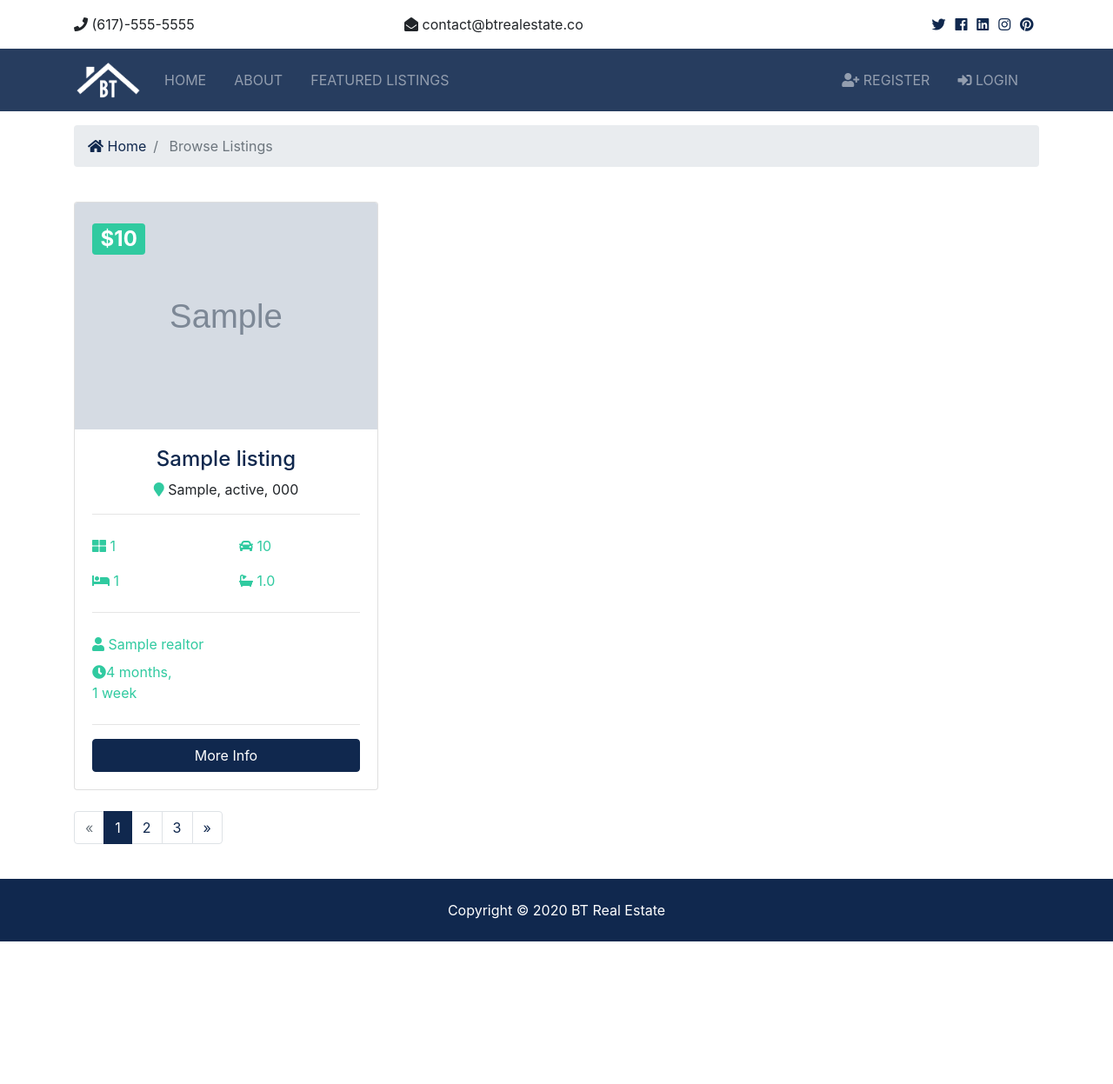
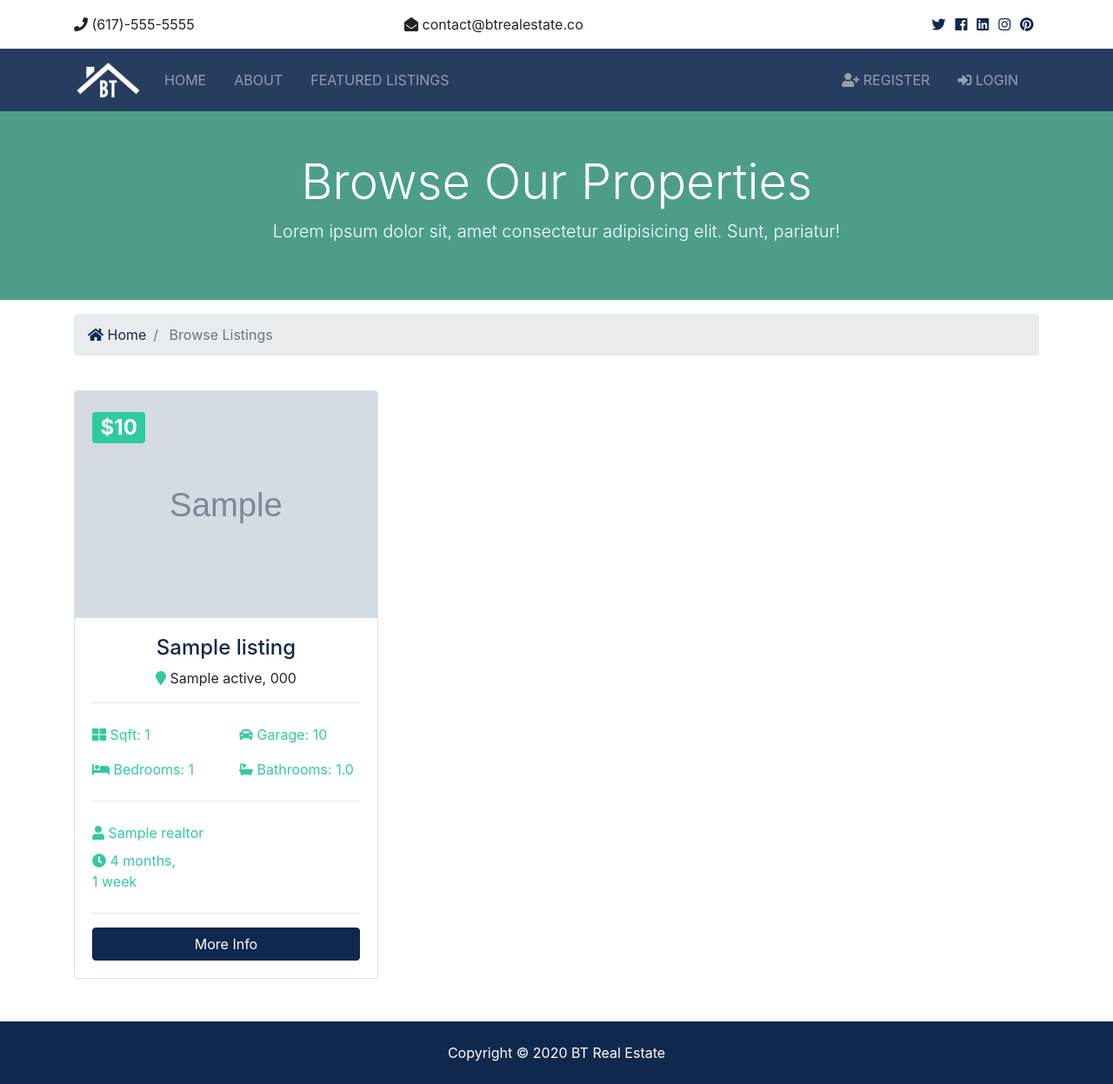
Before and after one commit to Q-Win/realestate, a Django app: page /listings/ in a window 1280 px wide. Shown: the whole page at 87% size. Before the commit the page ends 1083 px from the top, so only its background shows below. Run offline with Django 3.2, Linux system fonts and the light colour scheme; tables that the repository leaves empty hold one stand-in row (values such as "Sample post"); grey boxes marked "Sample" are stand-in pictures; some libraries are stand-ins or nearby versions.

Commit message:
set up pagination for listings temp

```diff
--- a/listings/views.py
+++ b/listings/views.py
@@ -1,15 +1,22 @@
 from django.shortcuts import render
+from django.core.paginator import EmptyPage, PageNotAnInteger, Paginator
 
 from .models import Listing
+
 # Create your views here.
 def index(request):
     listings =  Listing.objects.all()
+
+    paginator = Paginator(listings, 3)
+    page = request.GET.get('page')
+    paged_listings = paginator.get_page(page)
+
     context = {
-        'listings': listings
+        'listings': paged_listings
     }
     return render(request, 'listings/listings.html', context)
 
-def listing(request):
+def listing(request, listing_id):
     return render(request, 'listings/listings.html')
 
 def search(request):
--- a/templates/listings/listings.html
+++ b/templates/listings/listings.html
@@ -1,15 +1,28 @@
-{% extends 'base.html'%}
+{% extends 'base.html' %}
 
 {% load humanize %}
 
+{% block title %} | Browse Property Listings {% endblock %}
+
 {% block content %}
+<section id="showcase-inner" class="py-5 text-white">
+    <div class="container">
+      <div class="row text-center">
+        <div class="col-md-12">
+          <h1 class="display-4">Browse Our Properties</h1>
+          <p class="lead">Lorem ipsum dolor sit, amet consectetur adipisicing elit. Sunt, pariatur!</p>
+        </div>
+      </div>
+    </div>
+  </section>
+
   <!-- Breadcrumb -->
   <section id="bc" class="mt-3">
     <div class="container">
       <nav aria-label="breadcrumb">
         <ol class="breadcrumb">
           <li class="breadcrumb-item">
-          <a href="{%url 'index'%}">
+            <a href="{% url 'index' %}">
               <i class="fas fa-home"></i> Home</a>
           </li>
           <li class="breadcrumb-item active"> Browse Listings</li>
@@ -22,83 +35,94 @@
   <section id="listings" class="py-4">
     <div class="container">
       <div class="row">
-
         {% if listings %}
           {% for listing in listings %}
           <div class="col-md-6 col-lg-4 mb-4">
               <div class="card listing-preview">
-            <img class="card-img-top" src="{{ listing.photo_main.url}}" alt="">
+                <img class="card-img-top" src="{{ listing.photo_main.url }}" alt="">
                 <div class="card-img-overlay">
                   <h2>
-                <span class="badge badge-secondary text-white">${{listing.price | intcomma}}</span>
+                    <span class="badge badge-secondary text-white">${{ listing.price | intcomma }}</span>
                   </h2>
                 </div>
                 <div class="card-body">
                   <div class="listing-heading text-center">
-                <h4 class="text-primary">{{ listing.title}}</h4>
+                    <h4 class="text-primary">{{ listing.title }}</h4>
                     <p>
-                  <i class="fas fa-map-marker text-secondary"></i> {{ listing.city}}, {{ listing.state}}, {{ listing.zipcode}} </p>
+                      <i class="fas fa-map-marker text-secondary"></i> {{ listing.city }} {{ listing.state }}, {{ listing.zipcode }}</p>
                   </div>
                   <hr>
                   <div class="row py-2 text-secondary">
                     <div class="col-6">
-                  <i class="fas fa-th-large"></i> {{ listing.sqft}}</div>
+                      <i class="fas fa-th-large"></i> Sqft: {{ listing.sqft }}</div>
                     <div class="col-6">
-                  <i class="fas fa-car"></i> {{ listing.garage}}</div>
+                      <i class="fas fa-car"></i> Garage: {{ listing.garage }}</div>
                   </div>
                   <div class="row py-2 text-secondary">
                     <div class="col-6">
-                  <i class="fas fa-bed"></i> {{ listing.bedrooms}}</div>
+                      <i class="fas fa-bed"></i> Bedrooms: {{ listing.bedrooms }}</div>
                     <div class="col-6">
-                  <i class="fas fa-bath"></i> {{ listing.bathrooms}}</div>
+                      <i class="fas fa-bath"></i> Bathrooms: {{ listing.bathrooms }}</div>
                   </div>
                   <hr>
                   <div class="row py-2 text-secondary">
                     <div class="col-12">
-                  <i class="fas fa-user"></i> {{ listing.realtor}}</div>
+                      <i class="fas fa-user"></i> {{ listing.realtor }}</div>
                   </div>
                   <div class="row text-secondary pb-2">
                     <div class="col-6">
-                  <i class="fas fa-clock"></i>{{ listing.list_date | timesince}}</div>
+                      <i class="fas fa-clock"></i> {{ listing.list_date | timesince }}</div>
                   </div>
                   <hr>
                   <a href="{% url 'listing' listing.id %}" class="btn btn-primary btn-block">More Info</a>
                 </div>
               </div>
             </div>
-
           {% endfor %}
         {% else %}
           <div class="col-md-12">
-          <p>No Listings</p>
+            <p>No Listings Available</p>
           </div>
         {% endif %}
       </div>
 
-
       <div class="row">
         <div class="col-md-12">
+          {% if listings.has_other_pages %}
             <ul class="pagination">
+              {% if listings.has_previous %}
+                <li class="page-item">
+                  <a href="?page={{listings.previous_page_number}}" class="page-link">&laquo;</a>
+                </li>
+              {% else %}
                 <li class="page-item disabled">
-            <a class="page-link" href="#">&laquo;</a>
+                  <a class="page-link">&laquo;</a>
                 </li>
+              {% endif %}
+              {% for i in listings.paginator.page_range %}
+                {% if listings.number == i %}
                   <li class="page-item active">
-            <a class="page-link" href="#">1</a>
+                    <a class="page-link">{{i}}</a>
                   </li>
+                {% else %}
                   <li class="page-item">
-            <a class="page-link" href="#">2</a>
+                    <a href="?page={{i}}" class="page-link">{{i}}</a>
                   </li>
+                {% endif %}
+              {% endfor %}
+              {% if listings.has_next %}
                 <li class="page-item">
-            <a class="page-link" href="#">3</a>
+                  <a href="?page={{listings.next_page_number}}" class="page-link">&raquo;</a>
                 </li>
-          <li class="page-item">
-            <a class="page-link" href="#">&raquo;</a>
+              {% else %}
+                <li class="page-item disabled">
+                  <a class="page-link">&raquo;</a>
                 </li>
+              {% endif %}
             </ul>
+          {% endif %}
         </div>
       </div>
     </div>
   </section>
-
-
 {% endblock %}
```
Lines whose indentation alone changed are shown as unchanged.
